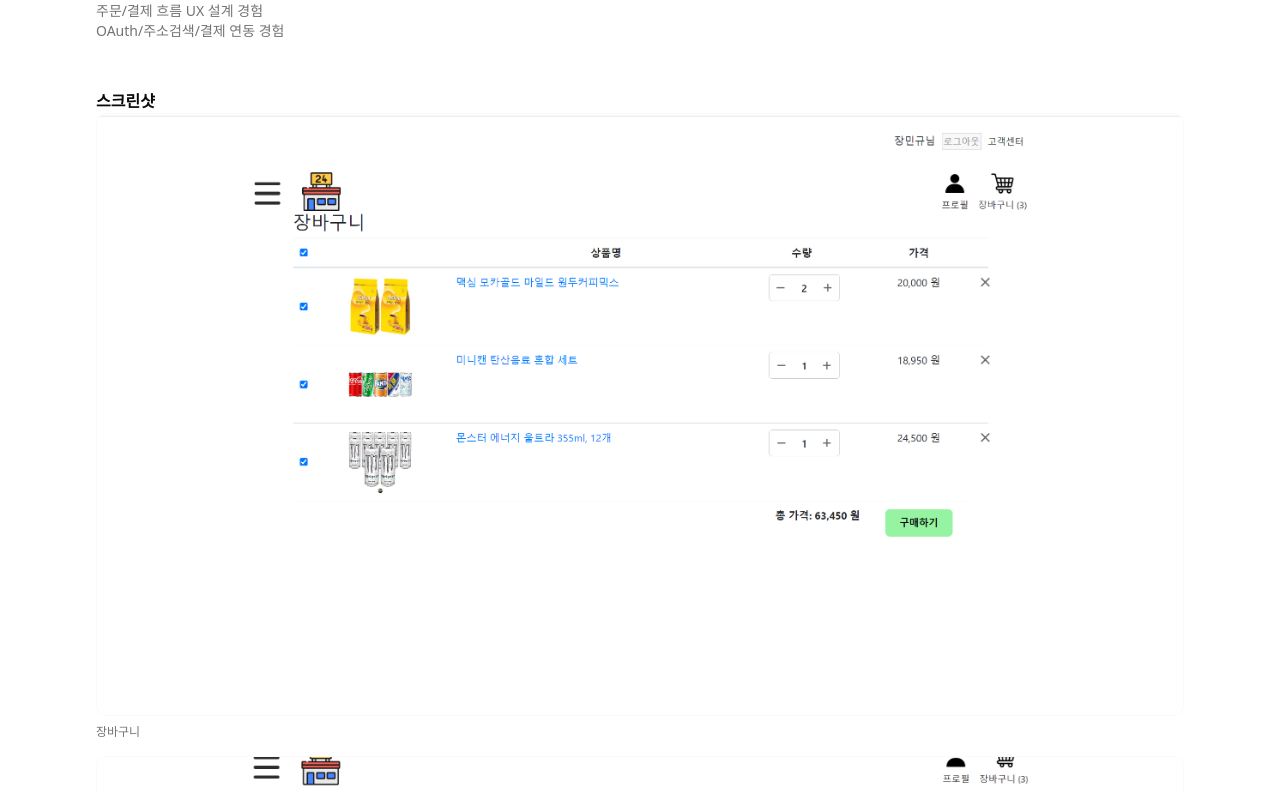
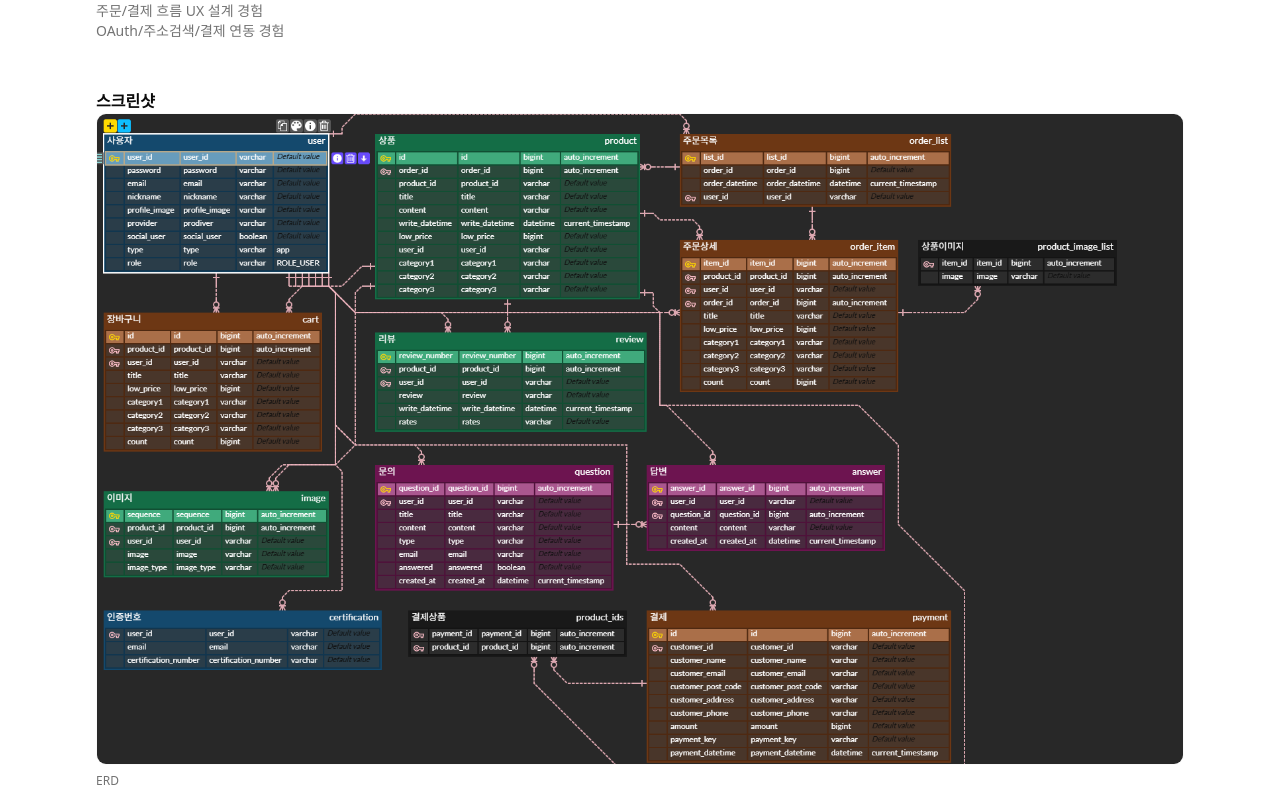
Before and after one commit to KRMGJ/portfolio.github.io, a React (Vite) app: page /store in a window 1280 px wide. Shown: the part 1948-2740 px from the top of the page. Built offline with nearby package versions, Linux system fonts and the light colour scheme.

Commit message:
feat: add ERD images for store and Where To Go case studies

```diff
--- a/src/data/studyData.ts
+++ b/src/data/studyData.ts
@@ -83,6 +83,7 @@ export const storeCaseStudyData: CaseStudyData = {
     ],
     outcomes: ["REST API·CRUD·DTO 구조 이해", "주문/결제 흐름 UX 설계 경험", "OAuth/주소검색/결제 연동 경험"],
     screenshots: [
+        { src: "/images/store/erd.png", caption: "ERD" },
         { src: "/images/store/cart.png", caption: "장바구니" },
         { src: "/images/store/orders.png", caption: "주문 목록/상세 액션" },
         { src: "/images/store/list.png", caption: "상품 목록·카테고리·검색" },
@@ -114,6 +115,7 @@ export const whereToGoCaseStudyData: CaseStudyData = {
         "UI/UX 디자인 중심으로 사용자 경험을 더 깊이 이해",
     ],
     screenshots: [
+        { src: "/images/wtg/erd.png", caption: "ERD" },
         { src: "/images/wtg/home.png", caption: "메인 대시보드" },
         { src: "/images/wtg/festival-list.png", caption: "축제 목록" },
         { src: "/images/wtg/festival-detail.png", caption: "축제 상세" },
```
Also changed, not shown: public/images/store/erd.png (added), public/images/wtg/erd.png (added).
